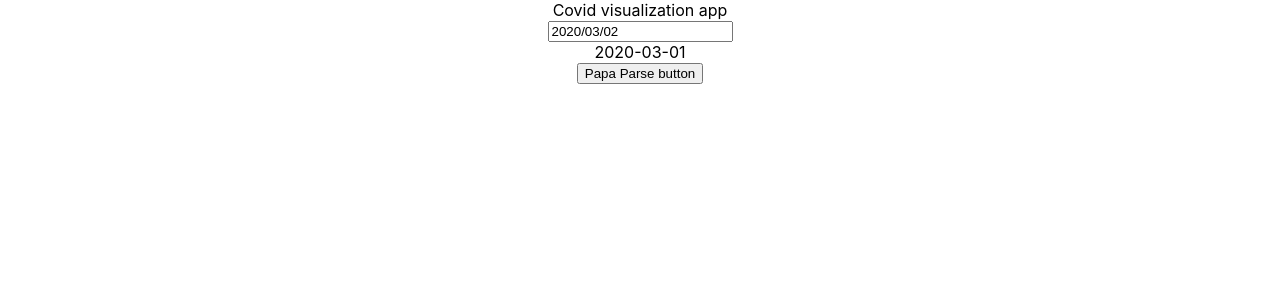
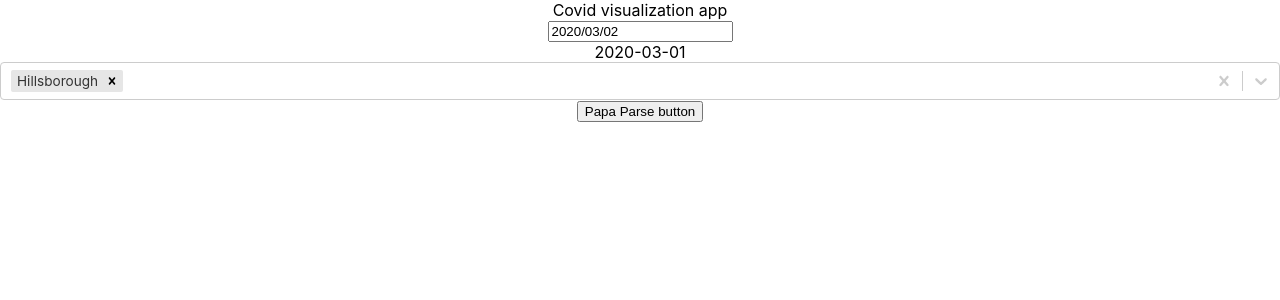
Before and after one commit to Khaladin/Covid-Cases, a React (Create React App) app: page / in a window 1280 px wide. Shown: the top 300 px of the page. Built offline with nearby package versions, Linux system fonts and the light colour scheme.

Commit message:
added county menu

```diff
--- a/src/App.js
+++ b/src/App.js
@@ -5,6 +5,7 @@ import Select from 'react-select';
 
 import SunBurst from './SunBurst/SunBurst';
 import { DateSelector } from './Components/DateSelector'
+import Menus from './Components/Menus'
 import './App.css';
 
 function App() {
@@ -12,12 +13,13 @@ function App() {
   const [filteredValues, setFilteredValues] = useState([]);
   const [date, setDate] = useState(new Date('2020-03-02'));
   const [formatedDate, setFormatedDate] = useState('2020-03-01');
-  const [floridaCountys, setFloridaCountys] = useState();
+  const [floridaCountys, setFloridaCountys] = useState({value:"Hillsborough", label:"Hillsborough"});
   // const [endDate, setEndDate] = useState('2020-06-15');
 
   let filterData = (data) => {
     let stateValues = [];
     let stateCounty = [];
+    let formatedSelectValues = [];
         data.forEach(item => {
       // && item.county === 'Hillsborough'
       if (item.state === 'Florida' && item.date == formatedDate) {
@@ -25,13 +27,16 @@ function App() {
       }
       if (item.state === 'Florida' && !stateCounty.includes(item.county)) {
         stateCounty.push(item.county);
+        formatedSelectValues.push({value:item.county, label:item.county})
       }
     })
 
     setFilteredValues(stateValues);
-    stateCounty.sort();
+    formatedSelectValues.sort(function (a, b) {
+      return a.value.localeCompare(b.value);
+    });
     console.log('whatveryouwant',stateCounty);
-    setFloridaCountys(stateCounty);
+    setFloridaCountys(formatedSelectValues);
   }
 
   let dateFunction = (date) => {
@@ -68,6 +73,11 @@ function App() {
       <div>
         {formatedDate}
       </div>
+      <div>
+        <Menus
+        stateCounty={floridaCountys}
+        />
+      </div>
       <button onClick={papaParse}>
         Papa Parse button
       </button>
--- a/src/Components/Menus.js
+++ b/src/Components/Menus.js
@@ -0,0 +1,19 @@
+import React, { useState } from 'react';
+import Select from 'react-select';
+
+
+
+function CountySelector({stateCounty}) {
+   return(
+    <Select
+      defaultValue={stateCounty}
+      isMulti
+      name="County"
+      options={stateCounty}
+      className="basic-multi-select"
+      classNamePrefix="select"
+    />
+   );
+};
+
+export default CountySelector;
```
